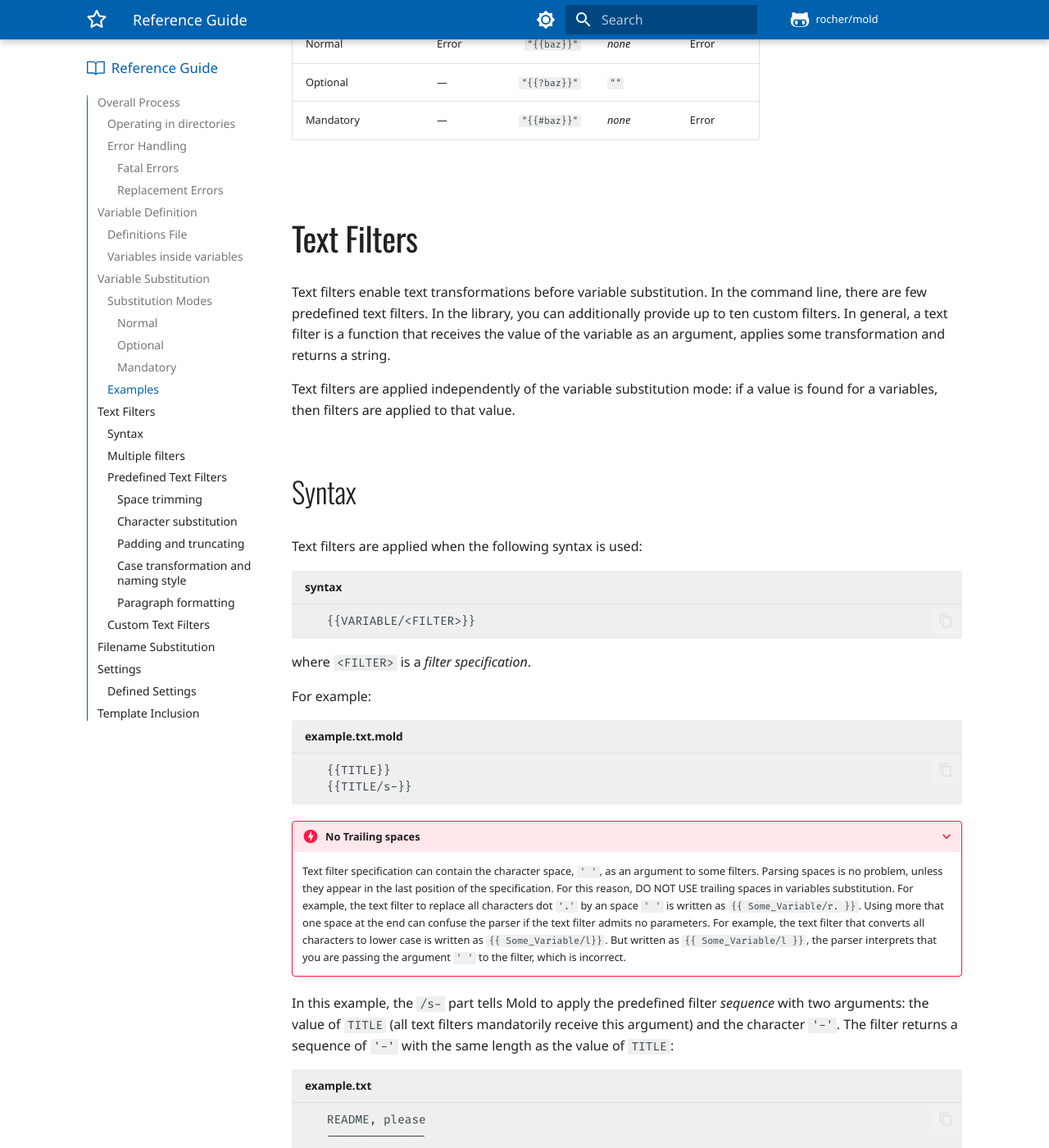
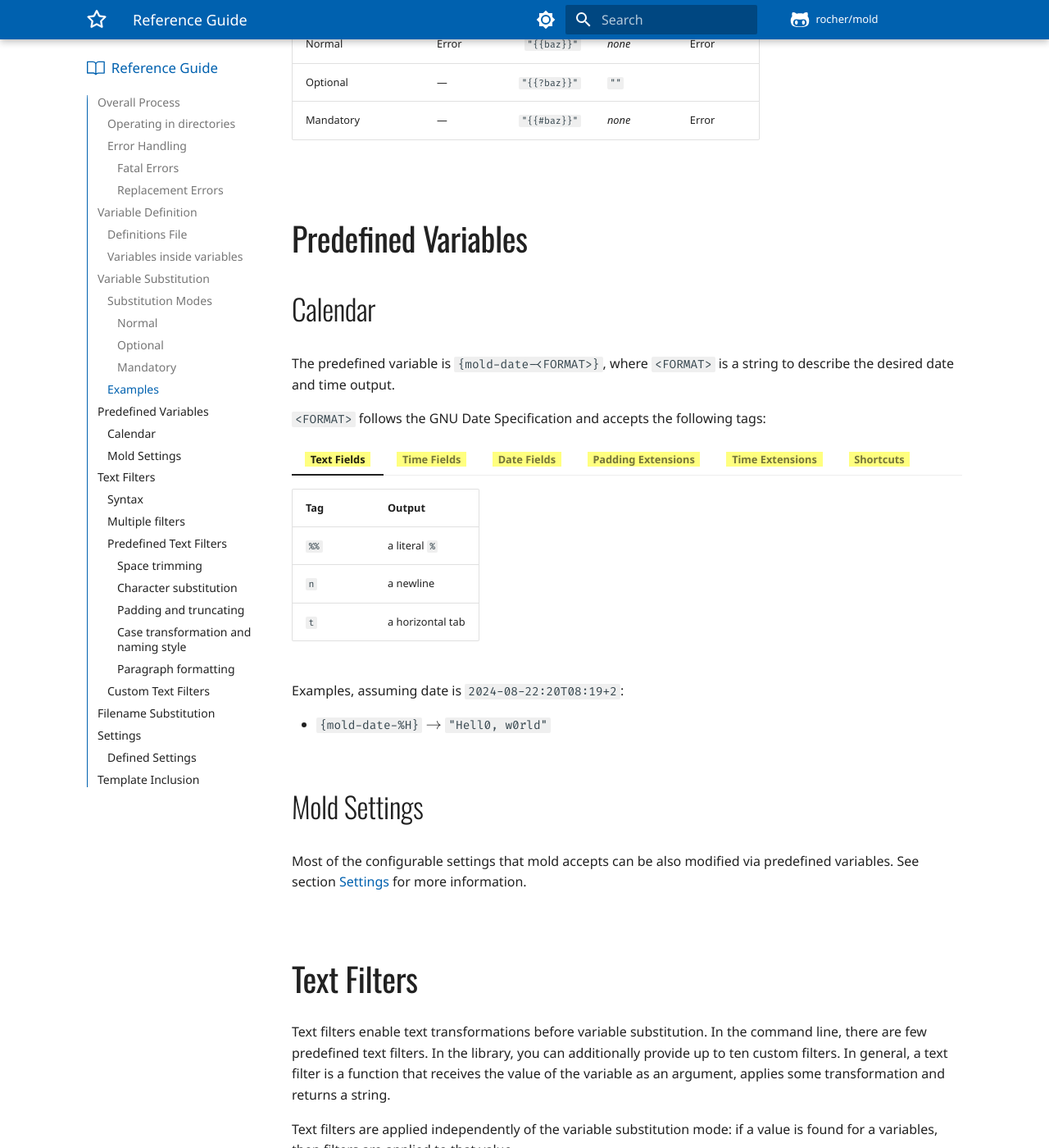
Before and after one commit to rocher/mold, an MkDocs documentation site: the page built from docs/reference-guide.md, in a window 1280 px wide and 1400 px high, scrolled down 6539 px. Shown: the whole window at 82% size. Built offline with MkDocs 1.6.1 and Material for MkDocs 9.7.7, drawn with Linux system fonts in a browser that asks for light colours; comment, search, counter and statistics services are not loaded; the version menu is left out.

Commit message:
Add documentation for date/calendar variables

```diff
--- a/docs/reference-guide.md
+++ b/docs/reference-guide.md
@@ -263,6 +263,98 @@
 Normal     | Error   | `"{{baz}}"`  | *none*      | Error   |
 Optional   | —       | `"{{?baz}}"` | `""`        |         |
 Mandatory  | —       | `"{{#baz}}"` | *none*      | Error   |
+
+
+## Predefined Variables
+
+### Calendar
+
+The predefined variable is `{mold-date-<FORMAT>}`, where `<FORMAT>` is a string
+to describe the desired date and time output.
+
+`<FORMAT>` follows the GNU Date Specification and accepts the following tags:
+
+=== "==&nbsp;&nbsp;Text Fields&nbsp;&nbsp;=="
+
+    | **Tag**  | **Output**       |
+    |----------|------------------|
+    | `%%`     | a literal `%`    |
+    | `n`      | a newline        |
+    | `t`      | a horizontal tab |
+
+=== "==&nbsp;&nbsp;Time Fields&nbsp;&nbsp;=="
+
+    | **Tag**  | **Output**                       |
+    |----------|----------------------------------|
+    | `%H`     | hour (00..23)                    |
+    | `%I`     | hour (01..12)                    |
+    | `%k`     | hour ( 0..23)                    |
+    | `%l`     | hour ( 1..12)                    |
+    | `%M`     | minute (00..59)                  |
+    | `%p`     | locale's AM or PM                |
+    | `%r`     | time, 12-hour (hh\:mm\:ss [AP]M) |
+    | `%s`     | seconds since 1970-01-01 00:00:00 UTC (non-standard extension) |
+    | `%S`     | second (00..59)                  |
+    | `%T`     | time, 24-hour (hh\:mm\:ss)       |
+    | `%:::z`  | numeric time zone with \: to necessary precision (e.g., -04, +05:30) |
+
+=== "==&nbsp;&nbsp;Date Fields&nbsp;&nbsp;=="
+
+    | **Tag** | **Output**                                                     |
+    |---------|----------------------------------------------------------------|
+    | `%a`    | locale's abbreviation weekday name (Sun..Sat)                  |
+    | `%A`    | locale's full weekday name, variable length (Sunday..Saturday) |
+    | `%b`    | locale's abbreviated month name (Jan..Dec)                     |
+    | `%B`    | locale's full month name, variable length (January..December)  |
+    | `%c`    | locale's date and time (Sat Nov 04 12\:02\:33 EST 1989)        |
+    | `%d`    | day of month (01..31)                                          |
+    | `%D`    | date (mm/dd/yy)                                                |
+    | `%h`    | same as `%b`                                                   |
+    | `%j`    | day of year (001..366)                                         |
+    | `%m`    | month (01..12)                                                 |
+    | `%U`    | week number of year with Sunday as first day of week (00..53)  |
+    | `%w`    | day of week (0..6) with 0 corresponding to Sunday              |
+    | `%W`    | week number of year with Monday as first day of week (00..53)  |
+    | `%x`    | locale's date representation (mm/dd/yy)                        |
+    | `%y`    | last two digits of year (00..99)                               |
+    | `%Y`    | year (1970...)                                                 |
+
+=== "==&nbsp;&nbsp;Padding Extensions&nbsp;&nbsp;=="
+
+    Be default, date pads numeric fields with zeroes. GNU date recognizes the
+    following nonstandard numeric modifiers:
+
+    | **Modifiers** | **Output**                             |
+    |---------------|----------------------------------------|
+    | `-`           | (hyphen) do not pad the field          |
+    | `_`           | (underscore) pad the field with spaces |
+
+=== "==&nbsp;&nbsp;Time Extensions&nbsp;&nbsp;=="
+
+    | **Tag** | **Output**              |
+    |---------|-------------------------|
+    | `%i`    | milliseconds (3 digits) |
+    | `%e`    | microseconds (6 digits) |
+    | `%o`    | nanoseconds  (9 digits) |
+
+=== "==&nbsp;&nbsp;Shortcuts&nbsp;&nbsp;=="
+
+    | **Tag**    | **Output**                             |
+    |------------|----------------------------------------|
+    | `ISO_Time` | Equivalent to `%Y-%m-%dT%H:%M:%S%:::z` |
+    | `ISO_Date` | Equivalent to `%Y-%m-%d`               |
+    | `US_Date`  | Equivalent to `%m/%d/%y`               |
+    | `EU_Date`  | Equivalent to `%d/%m/%y`               |
+
+Examples, assuming date is `2024-08-22:20T08:19+2`:
+
+  * `{mold-date-%H}` $\rightarrow$ `"Hell0, w0rld"`
+
+### Mold Settings
+
+Most of the configurable settings that mold accepts can be also modified via
+predefined variables. See section [Settings](#settings) for more information.
+
 
 ## Text Filters
 
```
Also changed, not shown: docs/examples.md (+1 -1 lines).
